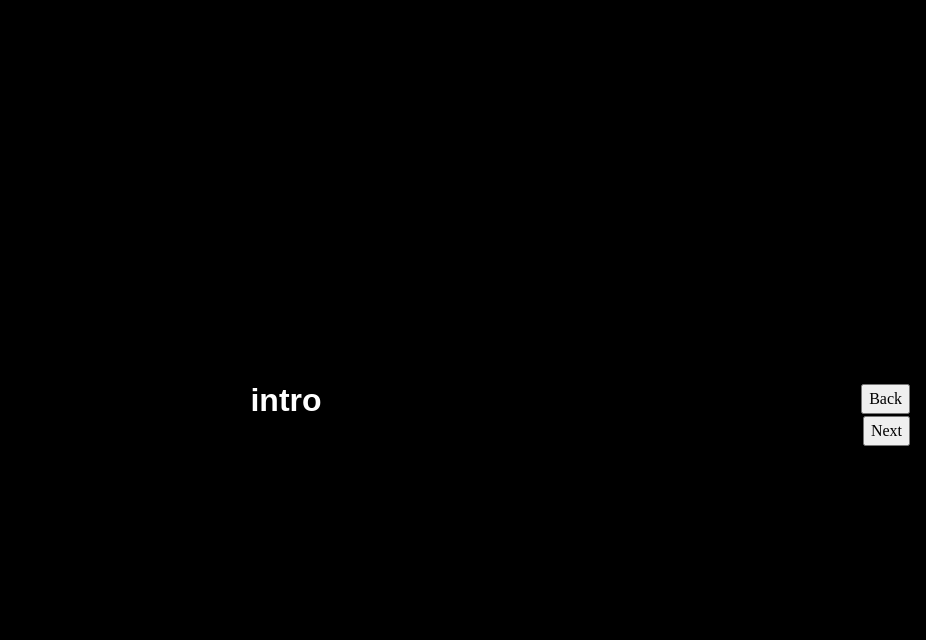
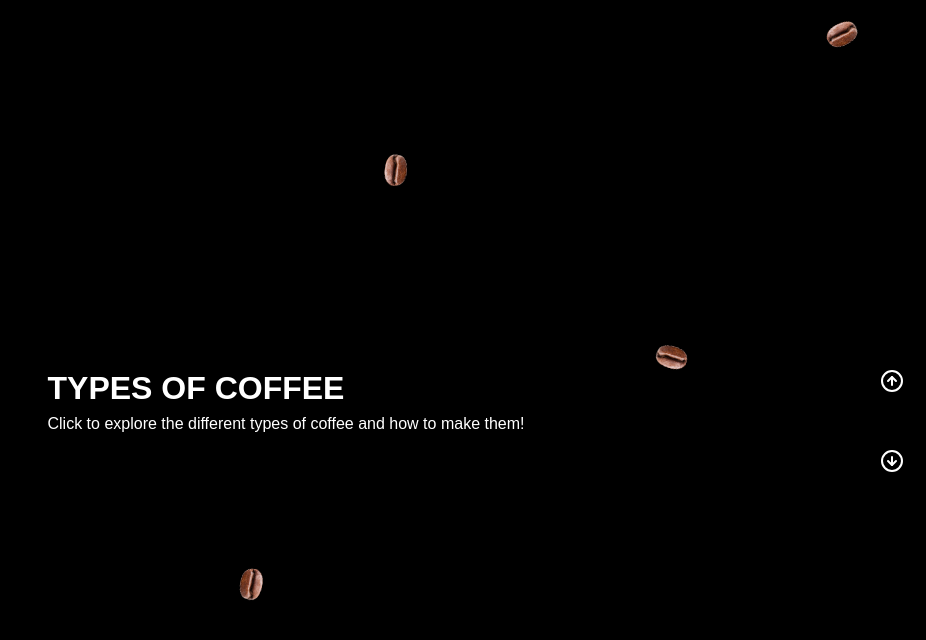
Before and after one commit to emilyy-shih/project-three, a plain HTML site: page src/index.html in a window 1280 px wide. Shown: the whole page, without its empty margins (354-1280 px from the left). Drawn offline with Linux system fonts and the light colour scheme.

Commit message:
button styling

```diff
--- a/src/css/main.css
+++ b/src/css/main.css
@@ -9,12 +9,17 @@ video {
 html {
  background: black;
 }
-
+/* how to import unicodes, how to line the intro correctly and how to do the particle animation */
 @import url('https://fonts.googleapis.com/css2?family=Raleway&display=swap');
+@import url('https://fonts.googleapis.com/css2?family=Nunito:wght@300&family=Raleway&display=swap');
 
 h1{
   font-family: 'Raleway', sans-serif;}
 
+p{
+font-family: 'Nunito', sans-serif;
+  font-family: 'Raleway', sans-serif;
+}
 #first.slide{
   /* insert background image here */
   /* for a darker background color: background-image: linear-gradient(black, transparent) */
@@ -66,7 +71,7 @@ h1{
   opacity: 0;
 
   /* Transition */
-  transition: all 300ms;
+  transition: all 3s;
 
   background: black;
   color: white;
@@ -95,19 +100,19 @@ h1{
 }
 
 .back {
-  top: 48%;
+  top: 56%;
 }
 
 .next {
-  top: 52%;
+  top: 46%;
 }
 
 .modal {
   /*   display: none; */
     z-index: -1;
     opacity: 0;
-    transform: scale(1.5);
-    transition: all 300ms;
+    transform: scale(3.0);
+    transition: all 600ms;
     background: rgba(0, 0, 0, 0.9);
     backdrop-filter: blur(5px);
     color: white;
@@ -140,6 +145,9 @@ h1{
     width: 100vw;
     height: 100vh;
     overflow: hidden;
+    z-index: 1000;
+    position: absolute;
+    pointer-events: none;
   }
 
   .particle {
@@ -186,3 +194,9 @@ h1{
     }
 
   }
+
+  button {
+    background: none;
+    border: none;
+    color: white;
+  }
--- a/src/index.html
+++ b/src/index.html
@@ -12,10 +12,16 @@
 
     </title>
   </head>
+  <body>
+
+
 <div class="container">
-  <div id="first" class="slide active">
-    <h1 class="intro">intro</h1>
-  </div>
+
+</div>
+<div id="first" class="slide active">
+  <div><h1 class="intro">TYPES OF COFFEE</h1>
+<p>Click to explore the different types of coffee and how to make them!</p>
+</div>
 </div>
   <div id="second" class="slide ">
     <p class="espresso">
@@ -49,8 +55,8 @@
   <p>Espresso Romano</p>
 </div>
   </div>
-  <button class="back">Back</button>
-  <button class="next">Next</button>
+  <button class="back"><svg xmlns="http://www.w3.org/2000/svg" width="24" height="24" viewBox="0 0 24 24" fill="none" stroke="currentColor" stroke-width="2" stroke-linecap="round" stroke-linejoin="round" class="feather feather-arrow-down-circle"><circle cx="12" cy="12" r="10"></circle><polyline points="8 12 12 16 16 12"></polyline><line x1="12" y1="8" x2="12" y2="16"></line></svg></button>
+  <button class="next"><svg xmlns="http://www.w3.org/2000/svg" width="24" height="24" viewBox="0 0 24 24" fill="none" stroke="currentColor" stroke-width="2" stroke-linecap="round" stroke-linejoin="round" class="feather feather-arrow-up-circle"><circle cx="12" cy="12" r="10"></circle><polyline points="16 12 12 8 8 12"></polyline><line x1="12" y1="16" x2="12" y2="8"></line></svg></button>
 
 
    <!--Hello, world!
@@ -69,3 +75,5 @@
     <a class="next" onclick="plusSlides(1)">&#10095;</a>
 
     </div-->
+  </body>
+</html>
--- a/src/js/main.js
+++ b/src/js/main.js
@@ -159,7 +159,7 @@ var emit = function() {
   // https://developer.mozilla.org/en-US/docs/Web/JavaScript/Reference/Global_Objects/Math/random
 
   // Add image source to particle
-  particle.src = "src/img/coffee bean.png";
+  particle.src = "../img/coffee-bean.png";
 
   // Add particle class and random rotation
   particle.className = Math.random() >= 0.5 ? "particle left" : "particle right";
```
Also changed, not shown: src/img/arrow-down-circle.svg (added), src/img/arrow-up-circle.svg (added), src/img/coffee-bean.png (renamed from src/img/coffee bean.png).
